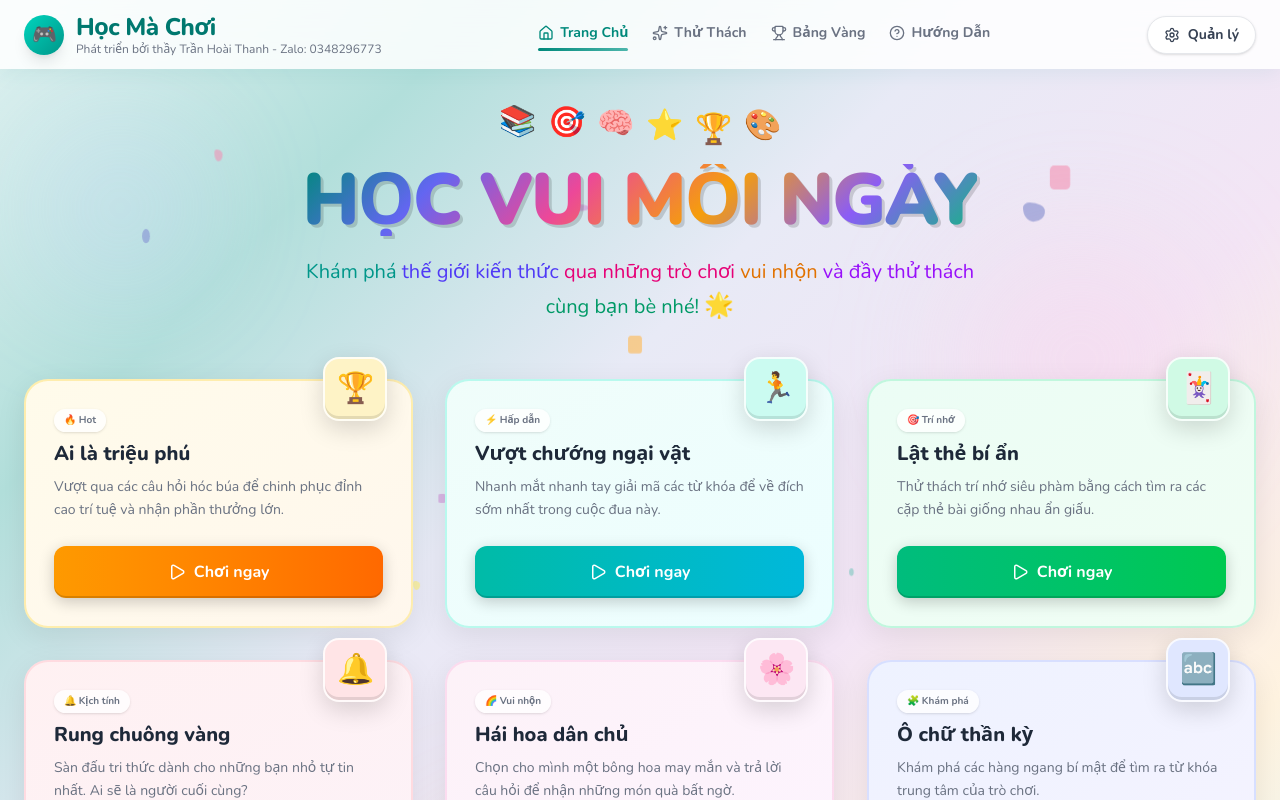
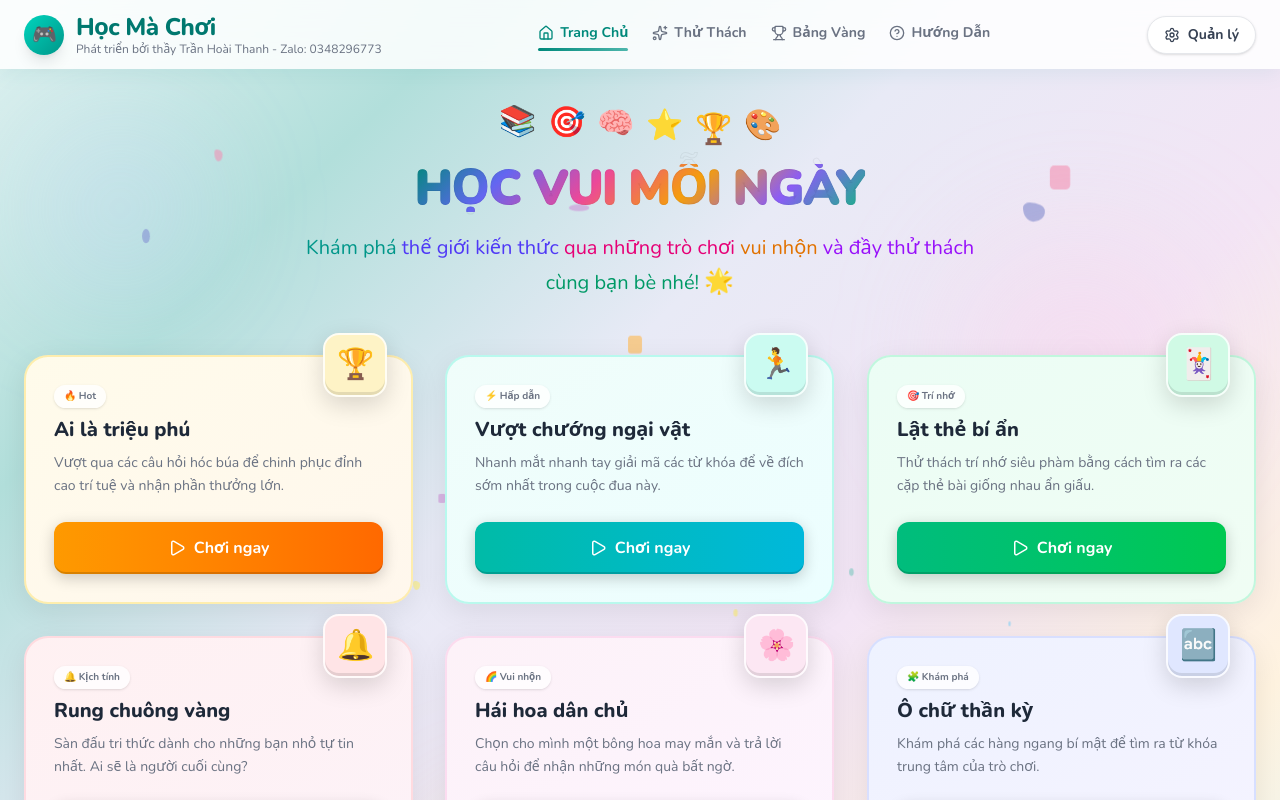
Before and after one commit to hoaithanhmathhnue-sys/gametieuhoc, a React (Vite) app: page / in a window 1280 px wide. Shown: the top 800 px of the page. Built offline with nearby package versions, Linux system fonts and the light colour scheme.

Commit message:
Update App.tsx

```diff
--- a/src/App.tsx
+++ b/src/App.tsx
@@ -356,12 +356,12 @@ export default function App() {
                       <span key={i} className="text-2xl md:text-3xl animate-bounce" style={{ animationDelay: `${i * 0.15}s`, animationDuration: '2s' }}>{emoji}</span>
                     ))}
                   </div>
-                  <h2 className="text-5xl md:text-7xl font-black mb-5 tracking-tight leading-none">
+                  <h2 className="text-4xl md:text-5xl font-black mb-5 tracking-tight leading-none">
                     <span className="inline-block" style={{
                       background: 'linear-gradient(135deg, #00897b 0%, #6366f1 20%, #ec4899 40%, #f59e0b 60%, #8b5cf6 80%, #10b981 100%)',
                       WebkitBackgroundClip: 'text',
                       WebkitTextFillColor: 'transparent',
-                      filter: 'drop-shadow(3px 3px 0px rgba(0,0,0,0.15))',
+                      WebkitTextStroke: '1px rgba(0,0,0,0.05)',
                     }}>
                       HỌC VUI MỖI NGÀY
                     </span>
```
